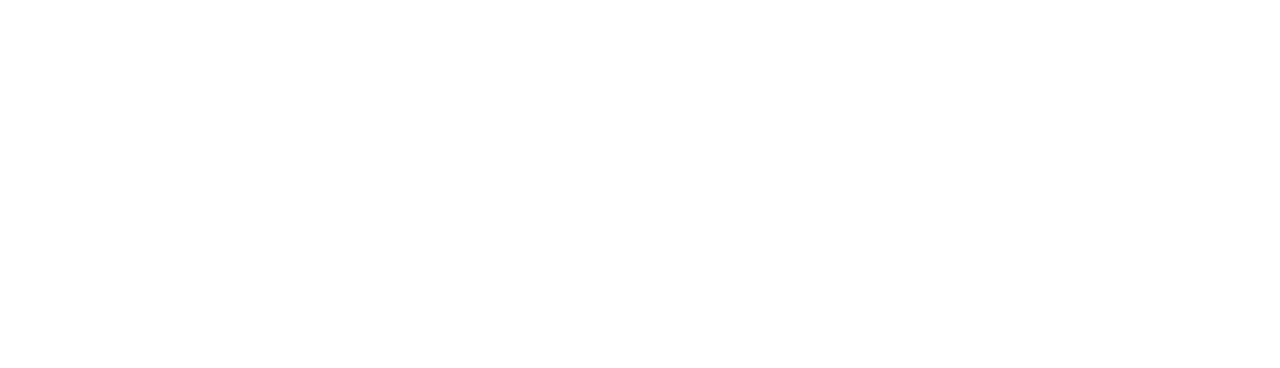
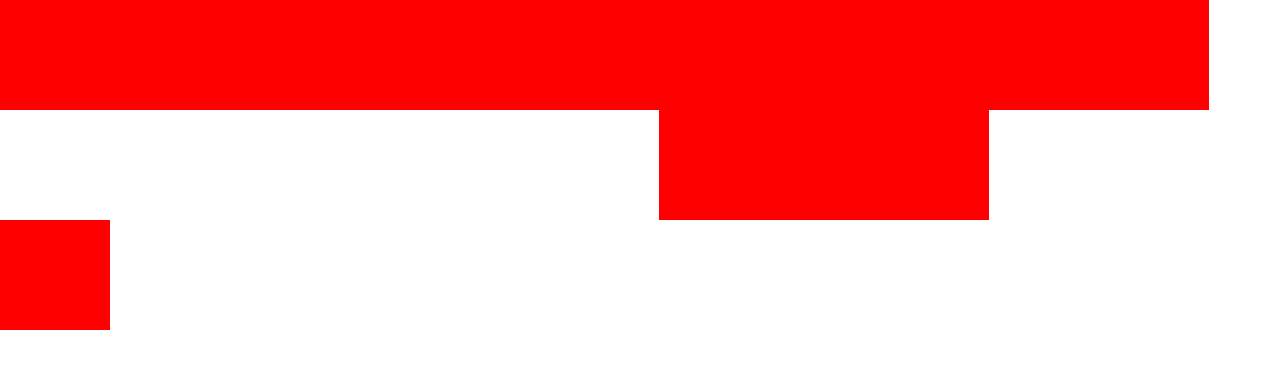
Before and after one commit to vict890f/Fronter-Redesign, a plain HTML site: page index.html in a window 1280 px wide. Drawn offline with Linux system fonts and the light colour scheme.

Commit message:
Alle kasser er samlet nu, sidste to der ikke virkede blev samlet i en kasse kaldet "kasse1"

```diff
--- a/index.html
+++ b/index.html
@@ -22,9 +22,11 @@
             <section id="favoritter"></section>
             <section id="grupper"></section>
             <section id="chat"></section>
-            <section id="søg"></section>
             <section id="aktuelt"></section>
-            <section id="afleveringer"></section>
+            <div id="kasse1">
+                <section id="soeg"></section>
+                <section id="afleveringer"></section>
+            </div>
             <section id="random1"></section>
             <section id="random2"></section>
             <section id="random3"></section>
--- a/style.css
+++ b/style.css
@@ -0,0 +1,94 @@
+/****************************  GENERELT ****************************/
+
+* {
+    box-sizing: border-box;
+}
+
+html {
+    font-size: 100%;
+}
+
+body {
+    margin: 0;
+    background-color: white;
+}
+
+img {
+    width: 100%;
+}
+
+.sectionwrapper {
+    background-size: 100%;
+    display: flex;
+    flex-wrap: wrap;
+}
+
+/*************Forside CSS************/
+
+
+#materialer {
+    width: 109.92px;
+    height: 109.92px;
+    background-color: red;
+}
+
+#skema {
+    width: 109.92px;
+    height: 109.92px;
+    background-color: red;
+
+}
+
+#notifikationer {
+    width: 109.92px;
+    height: 109.92px;
+    background-color: red;
+}
+
+#techlounge {
+    width: 219.84px;
+    height: 109.92px;
+    background-color: red;
+}
+
+#mail {
+    width: 109.92px;
+    height: 109.92px;
+    background-color: red;
+}
+
+#aktuelt {
+    width: 219.84px;
+    height: 219.84px;
+    background-color: red;
+}
+
+#afleveringer {
+    width: 109.92px;
+    height: 109.92px;
+    background-color: red;
+}
+
+#soeg {
+    width: 109.92px;
+    height: 109.92px;
+    background-color: red;
+}
+
+#random1 {
+    width: 109.92px;
+    height: 109.92px;
+    background-color: red;
+}
+
+#random2 {
+    width: 109.92px;
+    height: 109.92px;
+    background-color: red;
+}
+
+#random3 {
+    width: 109.92px;
+    height: 109.92px;
+    background-color: red;
+}
```
